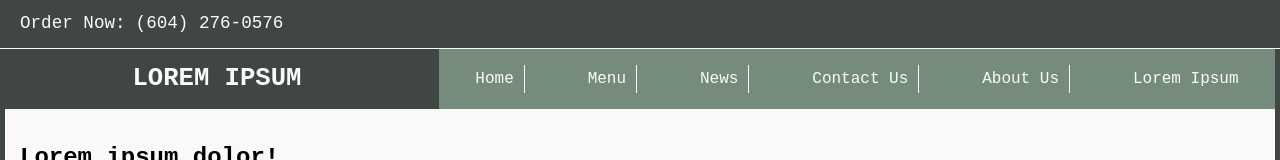
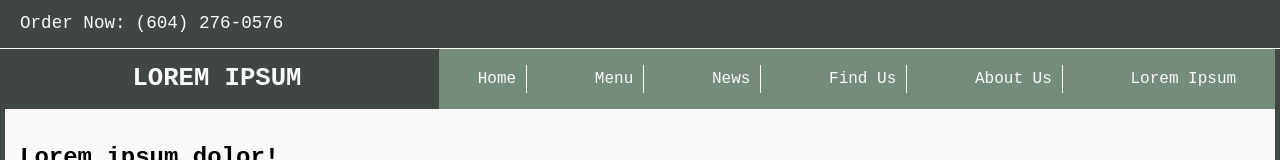
Before and after one commit to fgerrymok/nightowlcafe, a plain HTML site: page lorem_ipsum.html in a window 1280 px wide. Shown: the part 253-413 px from the top of the page. Drawn offline with Linux system fonts and the light colour scheme.

Commit message:
Update lorem_ipsum.html

```diff
--- a/lorem_ipsum.html
+++ b/lorem_ipsum.html
@@ -32,7 +32,7 @@
                             <li><a href="index.html">Home</a></li>
                             <li><a href="menu.html">Menu</a></li>
                             <li><a href="news.html">News</a></li>
-                            <li><a href="contact.html">Contact Us</a></li>
+                            <li><a href="contact.html">Find Us</a></li>
                             <li><a href="about.html">About Us</a></li>
                             <li><a href="lorem_ipsum.html">Lorem Ipsum</a></li>
                         </ul>
```
